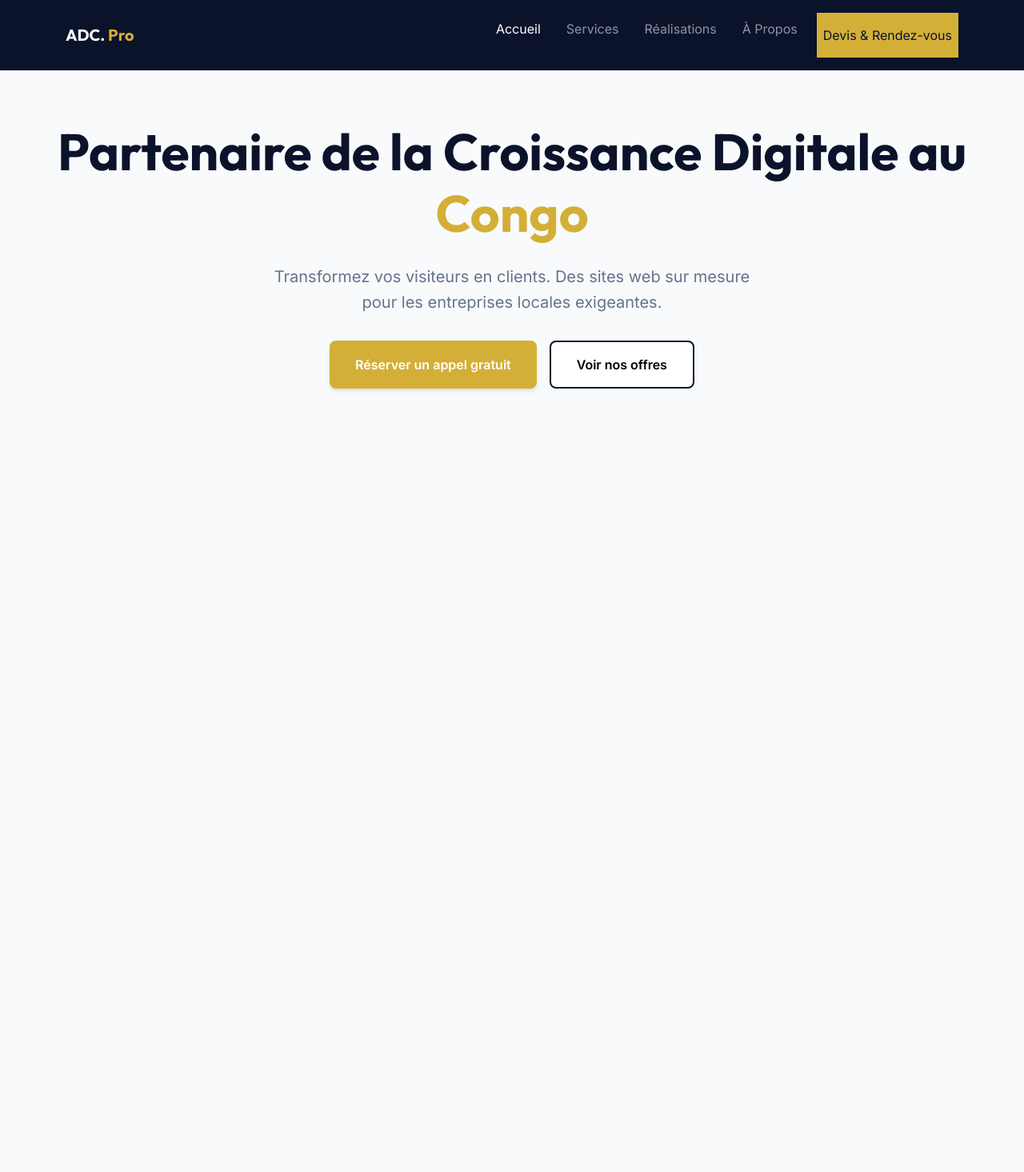
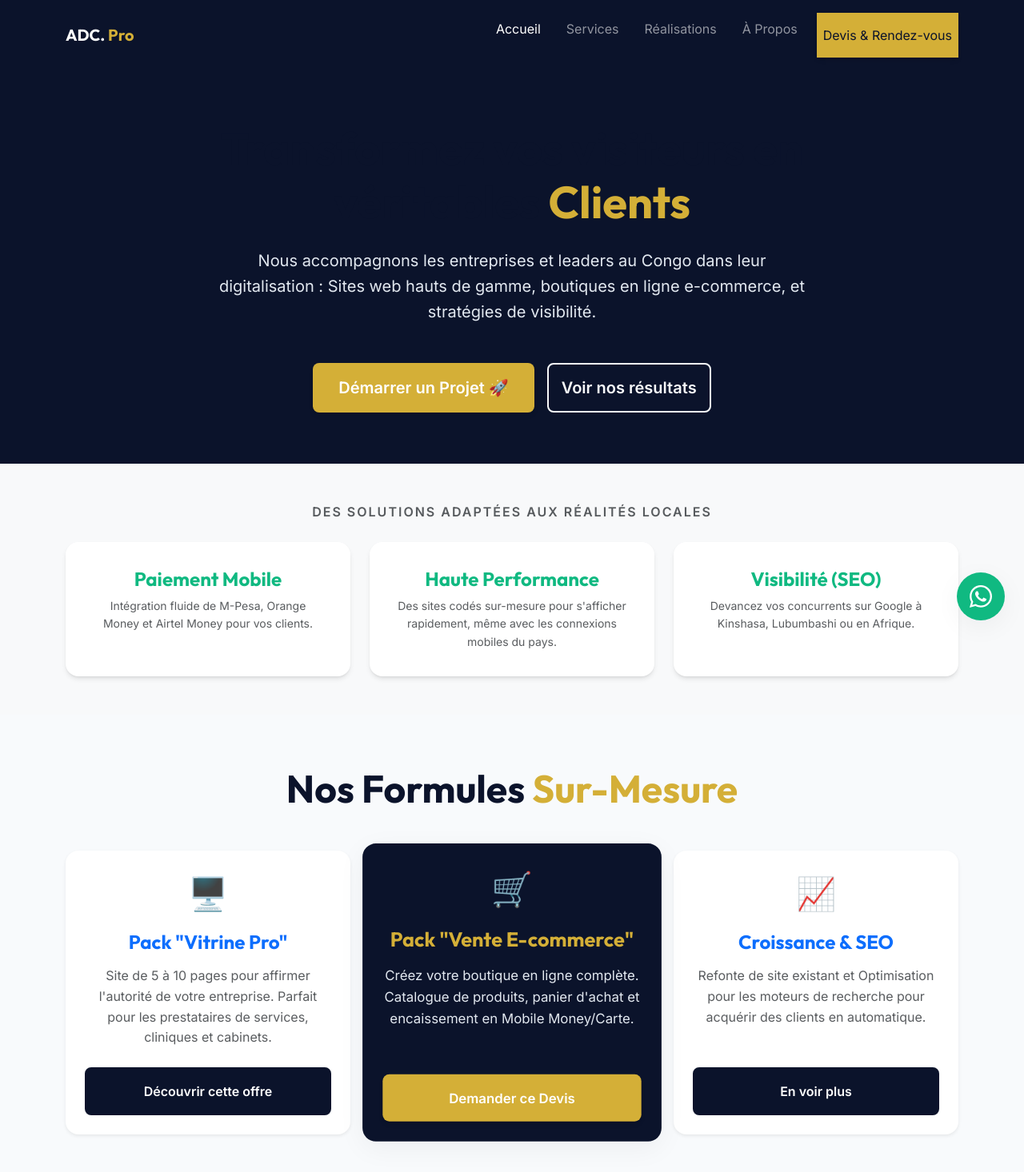
Before and after one commit to Siri6k/portofolio, a React (Create React App) app: page / in a window 1280 px wide. Shown: the top 1466 px of the page at 80% size. Before the commit the page ends 800 px from the top, so only its background shows below. Built offline with nearby package versions, Linux system fonts and the light colour scheme.

Commit message:
feat(home, contact): implement home page content and floating whatsapp CTA

```diff
--- a/src/App.js
+++ b/src/App.js
@@ -1,6 +1,7 @@
 import React from "react";
 import { BrowserRouter as Router, Route, Routes } from "react-router-dom";
 import Navigation from "./components/Navigation";
+import FloatingWhatsApp from "./components/FloatingWhatsApp";
 import Home from "./pages/Home";
 import Services from "./pages/Services";
 import Portfolio from "./pages/Portfolio";
@@ -12,6 +13,7 @@ function App() {
     <Router>
       <div className="d-flex flex-column min-vh-100">
         <Navigation />
+        <FloatingWhatsApp />
         <main className="flex-grow-1">
           <Routes>
             <Route path="/" element={<Home />} />
--- /dev/null
+++ b/src/components/FloatingWhatsApp.css
@@ -0,0 +1,18 @@
+.whatsapp-float {
+  position: fixed;
+  bottom: 24px;
+  right: 24px;
+  background-color: var(--color-accent);
+  border-radius: 50%;
+  width: 60px;
+  height: 60px;
+  box-shadow: var(--shadow-glass);
+  z-index: 1000;
+  transition: transform 0.3s ease, box-shadow 0.3s ease;
+  text-decoration: none;
+}
+
+.whatsapp-float:hover {
+  transform: translateY(-4px) scale(1.05);
+  box-shadow: 0 10px 20px rgba(16, 185, 129, 0.4);
+}
--- /dev/null
+++ b/src/components/FloatingWhatsApp.js
@@ -0,0 +1,19 @@
+import React from 'react';
+import { FaWhatsapp } from 'react-icons/fa';
+import './FloatingWhatsApp.css';
+
+const FloatingWhatsApp = () => {
+  return (
+    <a
+      href="https://wa.me/243810000000" // Remplacer par le vrai numéro
+      className="whatsapp-float d-flex justify-content-center align-items-center"
+      target="_blank"
+      rel="noopener noreferrer"
+      aria-label="Contactez-nous sur WhatsApp pour votre projet"
+    >
+      <FaWhatsapp size={32} color="white" />
+    </a>
+  );
+};
+
+export default FloatingWhatsApp;
--- a/src/pages/Home.js
+++ b/src/pages/Home.js
@@ -1,17 +1,101 @@
 import React from 'react';
+import { Container, Row, Col, Card } from 'react-bootstrap';
+import { Link } from 'react-router-dom';
 
 const Home = () => {
   return (
-    <main style={{ padding: 'var(--space-6) 0' }} className="container text-center">
-      <h1>Partenaire de la Croissance Digitale au <span style={{ color: 'var(--color-secondary)' }}>Congo</span></h1>
-      <p style={{ fontSize: '1.25rem', maxWidth: '600px', margin: '0 auto var(--space-4)' }}>
-        Transformez vos visiteurs en clients. Des sites web sur mesure pour les entreprises locales exigeantes.
-      </p>
-      <div style={{ display: 'flex', gap: 'var(--space-2)', justifyContent: 'center' }}>
-        <button className="btn-gold">Réserver un appel gratuit</button>
-        <button className="btn-primary-custom" style={{ color: "black", backgroundColor: "white" }}>Voir nos offres</button>
-      </div>
-    </main>
+    <div>
+      {/* 1. Hero Section - Design Premium B2B */}
+      <section style={{ backgroundColor: 'var(--color-primary)', color: 'white', padding: 'var(--space-6) 0' }} className="text-center">
+        <Container>
+          <Row className="justify-content-center">
+            <Col md={10} lg={8}>
+              <h1 className="display-4 fw-bold mb-4" style={{ fontFamily: 'var(--font-heading)' }}>
+                Transformez vos visiteurs en véritables <span style={{ color: 'var(--color-secondary)' }}>Clients</span>
+              </h1>
+              <p className="lead mb-5" style={{ color: 'var(--color-border)', fontFamily: 'var(--font-body)' }}>
+                Nous accompagnons les entreprises et leaders au Congo dans leur digitalisation : Sites web hauts de gamme, boutiques en ligne e-commerce, et stratégies de visibilité.
+              </p>
+              <div className="d-flex justify-content-center gap-3">
+                <Link to="/contact" className="btn btn-gold btn-lg shadow-md">Démarrer un Projet 🚀</Link>
+                <Link to="/portfolio" className="btn btn-outline-light btn-lg border-2">Voir nos résultats</Link>
+              </div>
+            </Col>
+          </Row>
+        </Container>
+      </section>
+
+      {/* 2. Preuve Sociale / Focus RDC - Style Glassmorphism */}
+      <section className="bg-light py-5 text-center">
+        <Container>
+          <p className="text-uppercase fw-bold text-muted mb-4 tracking-wide" style={{ letterSpacing: '2px' }}>
+            Des solutions adaptées aux réalités locales
+          </p>
+          <Row className="justify-content-center g-4">
+            <Col xs={12} md={4}>
+              <div className="glass-panel text-dark h-100 border-0" style={{ backgroundColor: '#fff', boxShadow: 'var(--shadow-md)' }}>
+                <h4 className="fw-bold mb-2" style={{ color: 'var(--color-accent)' }}>Paiement Mobile</h4>
+                <p className="small mb-0 text-muted">Intégration fluide de M-Pesa, Orange Money et Airtel Money pour vos clients.</p>
+              </div>
+            </Col>
+            <Col xs={12} md={4}>
+              <div className="glass-panel text-dark h-100 border-0" style={{ backgroundColor: '#fff', boxShadow: 'var(--shadow-md)' }}>
+                <h4 className="fw-bold mb-2" style={{ color: 'var(--color-accent)' }}>Haute Performance</h4>
+                <p className="small mb-0 text-muted">Des sites codés sur-mesure pour s'afficher rapidement, même avec les connexions mobiles du pays.</p>
+              </div>
+            </Col>
+            <Col xs={12} md={4}>
+              <div className="glass-panel text-dark h-100 border-0" style={{ backgroundColor: '#fff', boxShadow: 'var(--shadow-md)' }}>
+                <h4 className="fw-bold mb-2" style={{ color: 'var(--color-accent)' }}>Visibilité (SEO)</h4>
+                <p className="small mb-0 text-muted">Devancez vos concurrents sur Google à Kinshasa, Lubumbashi ou en Afrique.</p>
+              </div>
+            </Col>
+          </Row>
+        </Container>
+      </section>
+
+      {/* 3. Aperçu des Services / Produits */}
+      <section style={{ padding: 'var(--space-6) 0' }}>
+        <Container>
+          <h2 className="text-center mb-5">Nos Formules <span style={{ color: 'var(--color-secondary)' }}>Sur-Mesure</span></h2>
+          <Row className="g-4 align-items-stretch">
+            {/* Card 1 */}
+            <Col md={4} className="d-flex">
+              <Card className="w-100 border-0 shadow-sm rounded-4">
+                <Card.Body className="p-4 d-flex flex-column text-center">
+                  <div className="mb-3" style={{ fontSize: '2.5rem' }}>🖥️</div>
+                  <h4 className="fw-bold mb-3 text-primary">Pack "Vitrine Pro"</h4>
+                  <p className="text-muted flex-grow-1">Site de 5 à 10 pages pour affirmer l'autorité de votre entreprise. Parfait pour les prestataires de services, cliniques et cabinets.</p>
+                  <Link to="/services" className="btn btn-primary-custom w-100 mt-auto">Découvrir cette offre</Link>
+                </Card.Body>
+              </Card>
+            </Col>
+            {/* Card 2 (Mise en avant) */}
+            <Col md={4} className="d-flex">
+              <Card className="w-100 border-0 rounded-4" style={{ backgroundColor: 'var(--color-primary)', color: 'white', transform: 'scale(1.05)', boxShadow: 'var(--shadow-glass)', zIndex: 10 }}>
+                <Card.Body className="p-4 d-flex flex-column text-center">
+                  <div className="mb-3" style={{ fontSize: '2.5rem' }}>🛒</div>
+                  <h4 className="fw-bold mb-3" style={{ color: 'var(--color-secondary)' }}>Pack "Vente E-commerce"</h4>
+                  <p className="flex-grow-1" style={{ color: 'var(--color-border)' }}>Créez votre boutique en ligne complète. Catalogue de produits, panier d'achat et encaissement en Mobile Money/Carte.</p>
+                  <Link to="/contact" className="btn btn-gold w-100 mt-auto">Demander ce Devis</Link>
+                </Card.Body>
+              </Card>
+            </Col>
+            {/* Card 3 */}
+            <Col md={4} className="d-flex">
+              <Card className="w-100 border-0 shadow-sm rounded-4">
+                <Card.Body className="p-4 d-flex flex-column text-center">
+                  <div className="mb-3" style={{ fontSize: '2.5rem' }}>📈</div>
+                  <h4 className="fw-bold mb-3 text-primary">Croissance & SEO</h4>
+                  <p className="text-muted flex-grow-1">Refonte de site existant et Optimisation pour les moteurs de recherche pour acquérir des clients en automatique.</p>
+                  <Link to="/services" className="btn btn-primary-custom w-100 mt-auto">En voir plus</Link>
+                </Card.Body>
+              </Card>
+            </Col>
+          </Row>
+        </Container>
+      </section>
+    </div>
   );
 };
 
```
